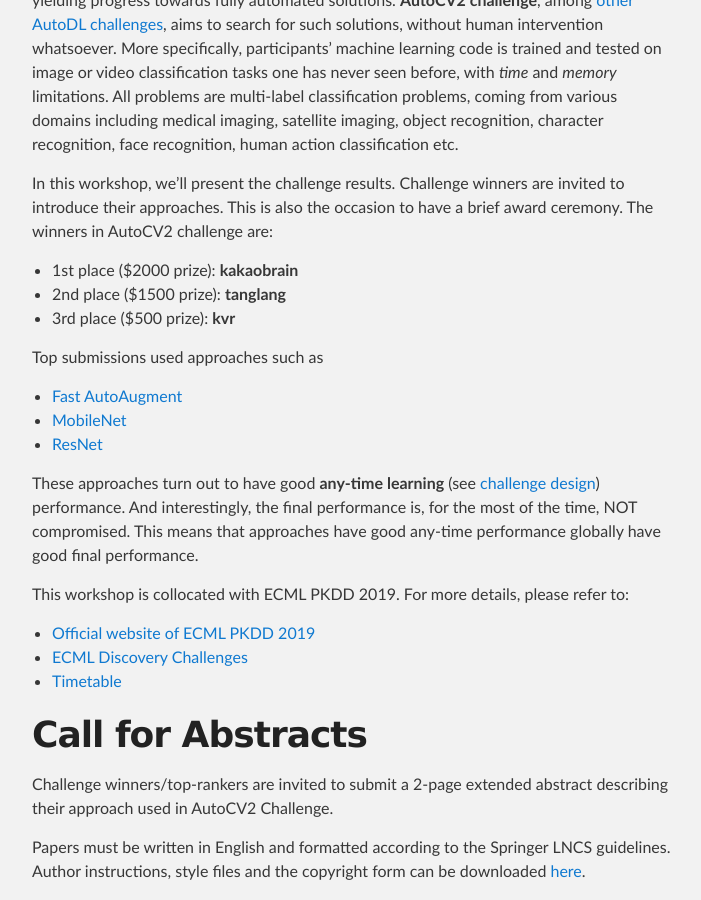
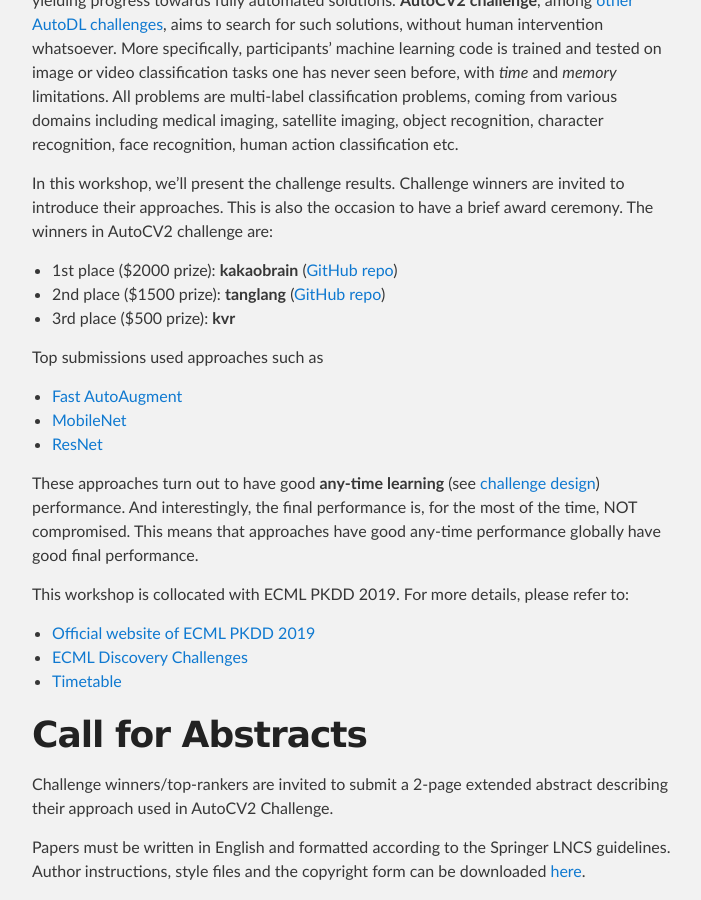
Before and after one commit to zhengying-liu/autocv2-at-ecml2019, a Jekyll site: the page built from index.md, in a window 1280 px wide and 900 px high, scrolled down 534 px. Shown: the whole window, without its empty margins (288-989 px from the left). Built offline with Jekyll 4.4.1, drawn with Linux system fonts in a browser that asks for light colours.

Commit message:
Add GitHub repo links

```diff
--- a/index.md
+++ b/index.md
@@ -9,8 +9,8 @@ Despite recent successes of deep learning and other machine learning techniques,
 In this workshop, we'll present the challenge results. Challenge winners are
 invited to introduce their approaches. This is also the occasion to have a brief
 award ceremony. The winners in AutoCV2 challenge are:
-- 1st place ($2000 prize): **kakaobrain**
-- 2nd place ($1500 prize): **tanglang**
+- 1st place ($2000 prize): **kakaobrain** ([GitHub repo](https://github.com/kakaobrain/autoclint))
+- 2nd place ($1500 prize): **tanglang** ([GitHub repo](https://www.google.com/url?q=https%3A%2F%2Fgithub.com%2Ftanglang96%2FAutoCV2&sa=D&sntz=1&usg=AFQjCNGZgGsHNqkoQvpqkZ0JVDEzRZvfKQ))
 - 3rd place ($500 prize): **kvr**
 
 Top submissions used approaches such as
```
